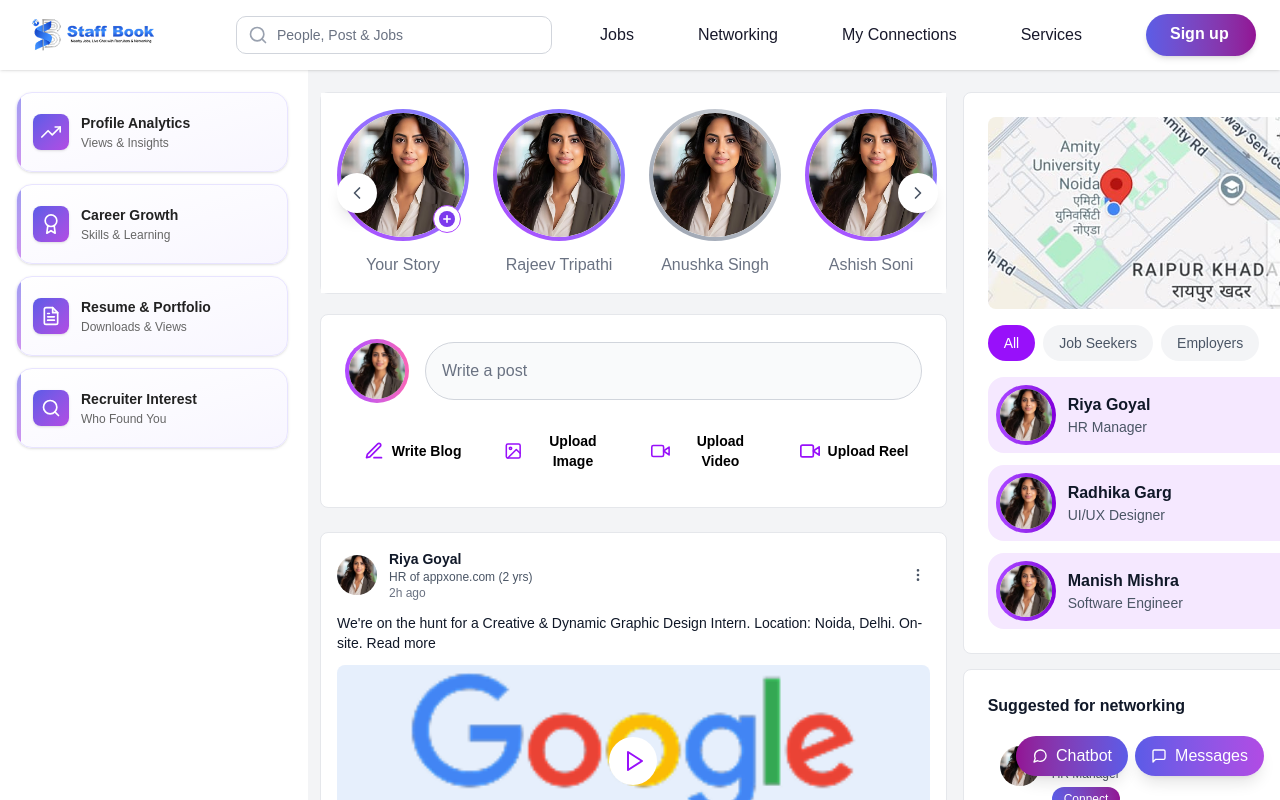
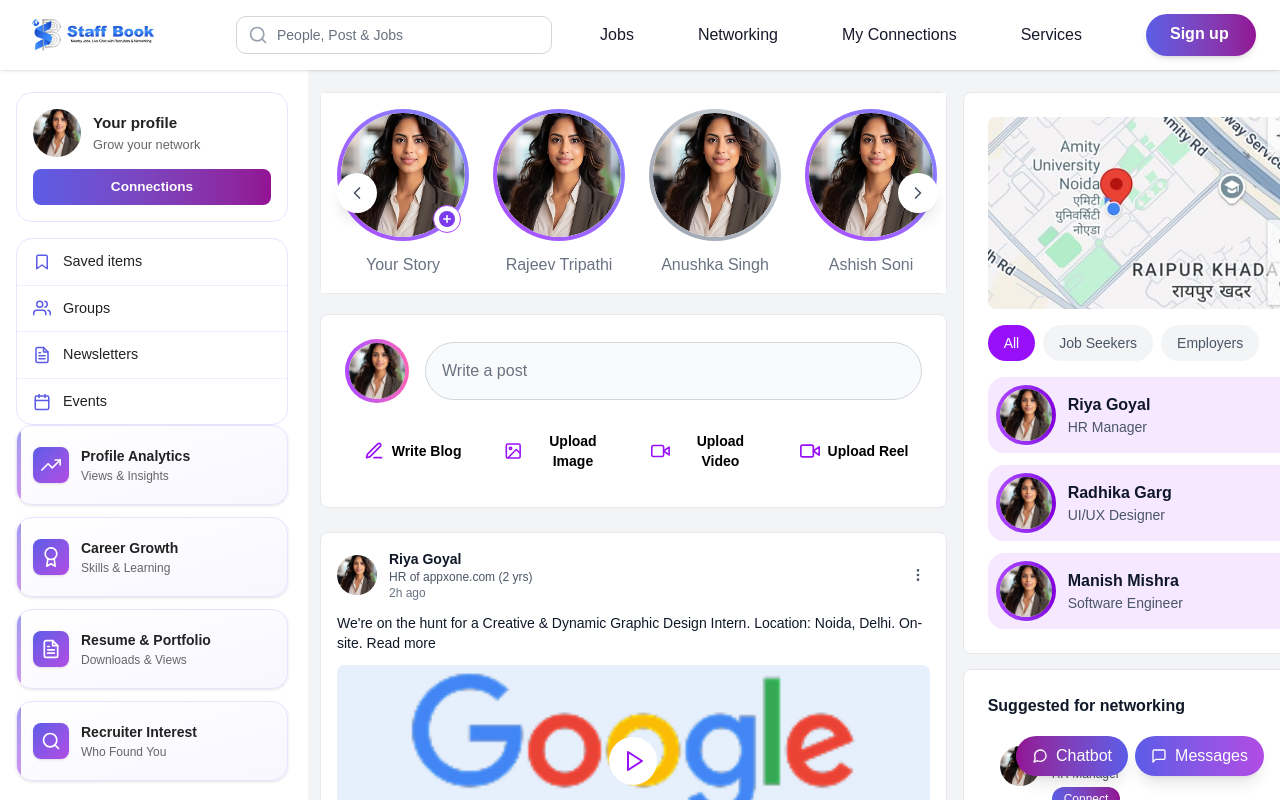
Before and after one commit to ArpitNavadiya/staffbook_arpit_new, a Next.js app: page /networking in a window 1280 px wide. Shown: the top 800 px of the page. Built offline with nearby package versions, Linux system fonts and the light colour scheme.

Commit message:
lest menu changes

```diff
--- a/src/components/Networking/NetworkingLayout.tsx
+++ b/src/components/Networking/NetworkingLayout.tsx
@@ -14,7 +14,6 @@
             <div className='bg-white rounded-lg border border-gray-200'>
               <StorySection />
             </div>
-
             <Networking />
           </div>
 
--- a/src/components/shared/ProfileLayout.tsx
+++ b/src/components/shared/ProfileLayout.tsx
@@ -29,17 +29,12 @@
     <div className="min-h-screen mt-8 bg-white">
       {/* Mobile Sidebar Toggle Button */}
       {showSidebar && (
-        <div className="hidden fixed top-18 left-2 z-50">
+        <div className="lg:hidden fixed top-18 left-2 z-50">
           <button
-            onClick={()=>setIsSidebarOpen(!isSidebarOpen)}
+            onClick={() => setIsSidebarOpen(!isSidebarOpen)}
             className=" bg-white rounded-full shadow-lg border border-gray-200 hover:bg-gray-50 transition-colors"
             aria-label="Toggle sidebar"
           >
-            {/* {isSidebarOpen ? (
-              <FiX className="w-5 h-5 text-gray-700" />
-            ) : (
-              <FiMenu className="w-5 h-5 text-gray-700" />
-            )} */}
             <div className='rounded-full border border-gray-200 overflow-hidden h-10 w-10 bg-red-500 flex items-center justify-center'>
               <Image
                 src={"/homePage/profile.png"}
--- a/src/components/shared/ProfileSidebar.tsx
+++ b/src/components/shared/ProfileSidebar.tsx
@@ -11,6 +11,8 @@
   FiSearch,
   FiBell,
   FiEdit2,
+  FiBookmark,
+  FiCalendar
 } from "react-icons/fi";
 import { EnhancedCardItem } from "@/types/profileEnhanced";
 
@@ -50,42 +52,65 @@
   }
 ];
 
+// New: LinkedIn-style left menu items for Networking
+const networkingMenu = [
+  { id: 'saved', label: 'Saved items', icon: <FiBookmark size={18} />, route: '/saved' },
+  { id: 'groups', label: 'Groups', icon: <FiUsers size={18} />, route: '/groups' },
+  { id: 'newsletters', label: 'Newsletters', icon: <FiFileText size={18} />, route: '/newsletters' },
+  { id: 'events', label: 'Events', icon: <FiCalendar size={18} />, route: '/events' },
+];
+
 export default function ProfileSidebar() {
   return (
     <aside className="w-full md:w-[20rem] lg:w-[19rem] md:h-screen flex flex-col items-center pt-[1.5rem] z-10 shadow-lg md:shadow-none mt-[3.5rem]">
-      {/* <div className="flex flex-col items-center mb-[1.5rem] flex-shrink-0 px-4 md:px-0">
-        <div className="relative flex flex-col items-center">
-          <div className="w-[6rem] h-[6rem] rounded-full bg-gradient-to-tr from-[#5B5BE7] via-[#B14BE4] to-[#921294] p-[0.1875rem] flex items-center justify-center shadow-lg hover:shadow-xl transition-shadow duration-300">
-            <div className="w-[5.5rem] h-[5.5rem] rounded-full bg-white flex items-center justify-center overflow-hidden">
+
+      {/* LinkedIn-style mini card + actions for Networking */}
+      <div className="w-full px-4">
+        {/* Connections card */}
+        <div className="bg-white rounded-[1rem] border border-[#E8E4FF] p-4 mb-4">
+          <div className="flex items-center gap-3">
+            <div className="w-12 h-12 rounded-full overflow-hidden">
               <Image
                 src="/homePage/profile.png"
                 alt="Profile"
-                width={5.25 * 16}
-                height={5.25 * 16}
-                className="object-cover w-[5.25rem] h-[5.25rem] rounded-full hover:scale-105 transition-transform duration-300"
+                width={48}
+                height={48}
+                className="object-cover w-12 h-12"
               />
             </div>
+            <div className="flex-1">
+              <div className="text-[0.95rem] font-bold text-[#222]">Your profile</div>
+              <div className="text-[0.8rem] text-[#666]">Grow your network</div>
+            </div>
           </div>
-          <div className="absolute top-0 right-0 w-[2rem] h-[2rem] rounded-full bg-white flex items-center justify-center shadow-md hover:shadow-lg -translate-y-[0.5rem] translate-x-[0.5rem] cursor-pointer hover:scale-110 transition-all duration-300">
-            <FiEdit2 className="text-[#B14BE4] hover:text-[#921294] transition-colors duration-300" size={16} />
-          </div>
-          <div className="absolute left-1/2 -translate-x-1/2 bottom-[-1.125rem] bg-gradient-to-r from-[#5B5BE7] to-[#B14BE4] px-3 py-1 rounded-full shadow-md text-sm font-bold text-white flex items-center">
-            80%
-          </div>
+
+          <Link
+            href="/myconnection"
+            className="mt-3 inline-flex items-center justify-center w-full h-9 rounded-lg bg-gradient-to-r from-[#5B5DE6] to-[#921294] text-white text-[0.85rem] font-bold hover:opacity-95 transition"
+          >
+            Connections
+          </Link>
         </div>
 
-        <div className="mt-[2rem] text-[1rem] font-bold font-Montserrat text-[#5B5BE7] text-center">
-          Riya Goyal
+        {/* Menu list */}
+        <div className="bg-white rounded-[1rem] border border-[#E8E4FF]">
+          <ul className="divide-y divide-[#F0EDFF]">
+            {networkingMenu.map(item => (
+              <li key={item.id}>
+                <Link
+                  href={item.route}
+                  className="flex items-center gap-3 px-4 py-3 hover:bg-[#F8F6FF] transition"
+                >
+                  <div className="text-[#5B5BE7]">{item.icon}</div>
+                  <span className="text-[0.9rem] font-medium text-[#222]">{item.label}</span>
+                </Link>
+              </li>
+            ))}
+          </ul>
         </div>
-        <div className="text-[0.875rem] font-medium font-Montserrat text-[#222] text-center">
-          HR at Appsuccessor
-        </div>
-        <Link href="/profile" className="mt-[0.75rem] w-[7.4375rem] h-[1.8125rem] bg-gradient-to-r from-[#5B5DE6] to-[#921294] hover:from-[#4A4AD6] hover:to-[#811284] text-white text-[0.875rem] font-bold rounded-full shadow-md hover:shadow-lg flex items-center justify-center transition-all duration-300 transform hover:scale-105">
-          View Profile
-        </Link>
-      </div> */}
+      </div>
 
-      {/* Enhanced Cards Section - Scrollable */}
+      {/* Enhanced Cards Section - now moved below the new menu */}
       <div className="flex-1 w-full px-4 pb-16 md:pb-4">
         <div className="flex flex-col font-Montserrat gap-[0.75rem] w-full items-center">
           {enhancedCards.map((card) => (
```
